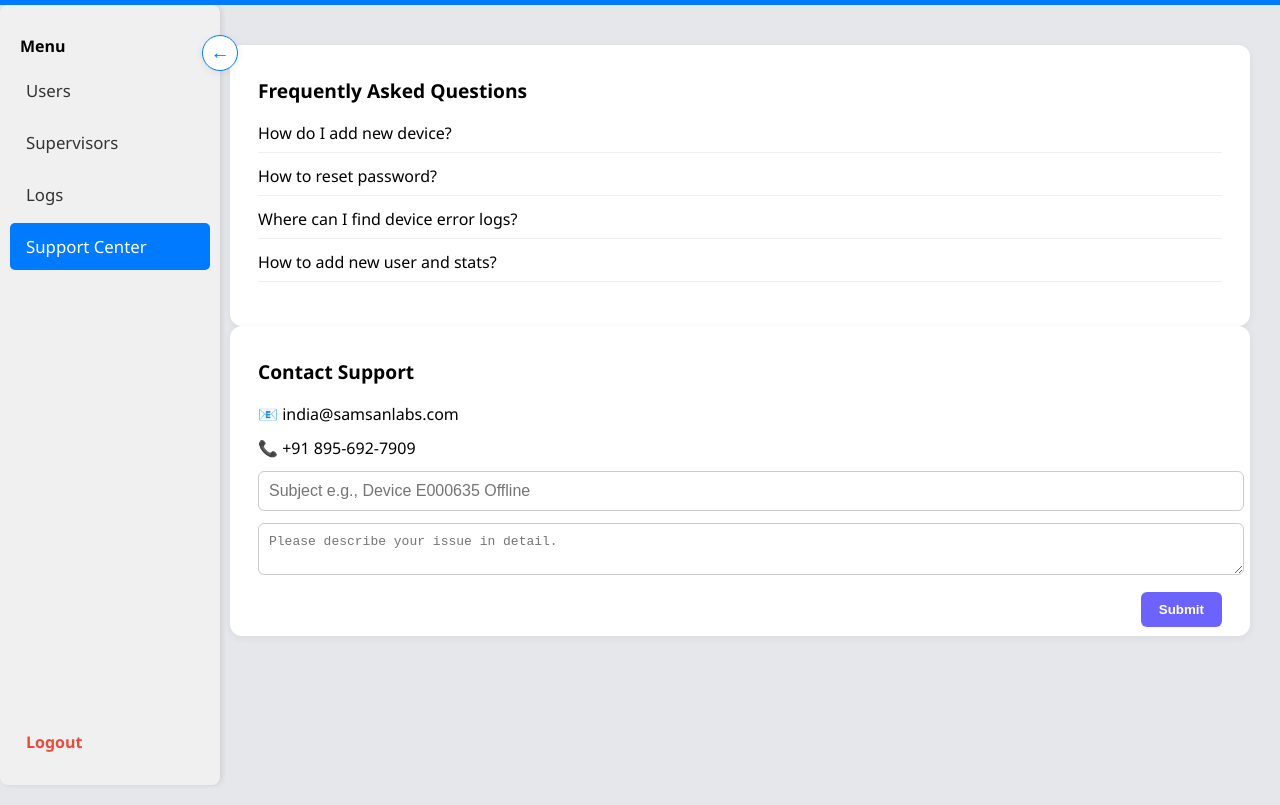
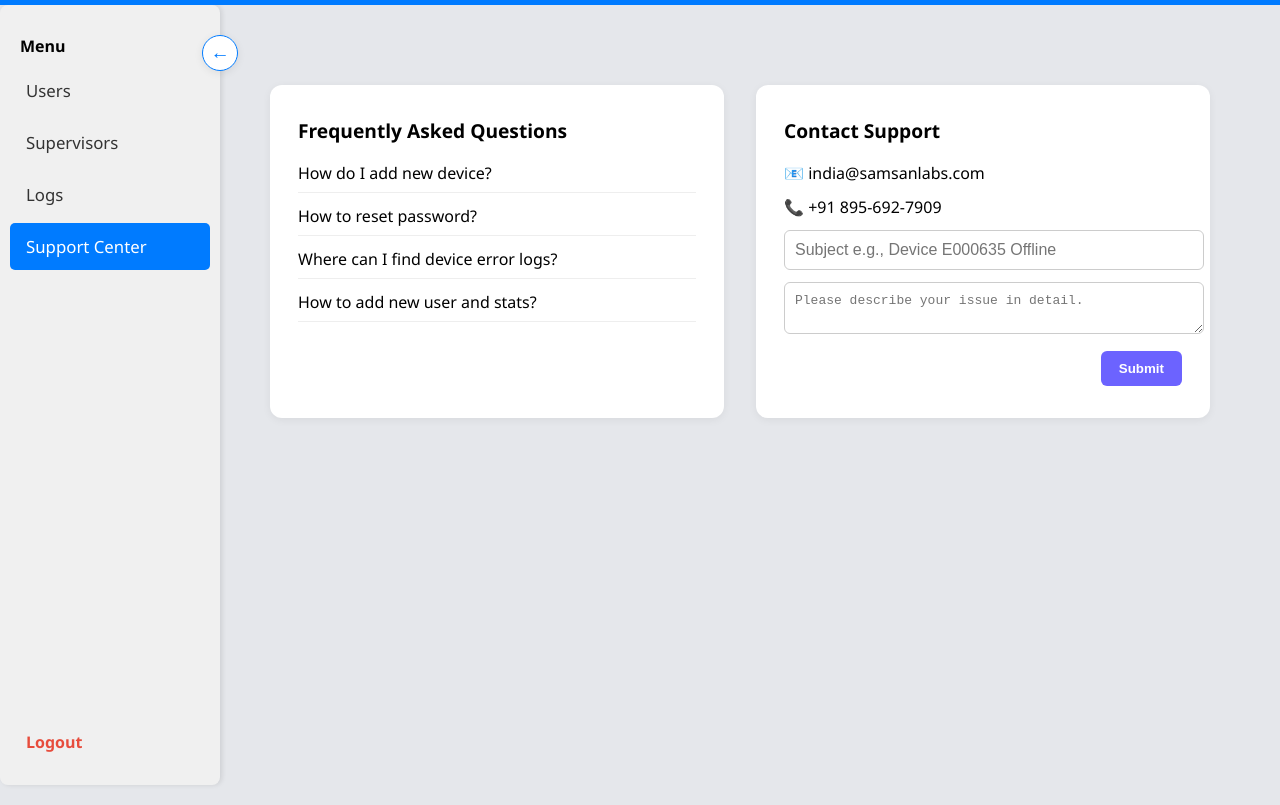
Before and after one commit to DewaKsm1234/ADLEX_Project, a website: page ems_backend/public/support.html in a window 1280 px wide. Shown: the part 55-860 px from the top of the page. Drawn offline with Linux system fonts and the light colour scheme.

Commit message:
Auto-update on 2025-07-07 12:10

```diff
--- a/ems_backend/public/support.html
+++ b/ems_backend/public/support.html
@@ -19,6 +19,15 @@
     .support-logo { height: 40px; margin-bottom: 8px; }
     .support-title { font-size: 2em; font-weight: 700; color: #007bff; margin-bottom: 8px; }
     .support-center-row { display: flex; flex-direction: row; justify-content: center; align-items: flex-start; gap: 40px; margin-top: 24px; }
+    .cards-container {
+    display: flex;
+    flex-wrap: wrap;
+    justify-content: space-between;
+    gap: 32px;
+    padding: 40px;
+    max-width: 1600px;
+    margin: auto;
+    }
     .faq-card, .contact-card { background: #fff; border-radius: 12px; box-shadow: 0 2px 8px rgba(0,0,0,0.06); padding: 32px 28px; min-width: 200px; max-width: 100%; flex: 1 1 380px; }
     .faq-card h3, .contact-card h3 { margin-top: 0; font-size: 1.2em; font-weight: 600; margin-bottom: 18px; }
     .faq-card ul { list-style: none; padding: 0; margin: 0; }
@@ -54,7 +63,7 @@
   </aside>
   <button class="sidebar-hamburger" id="sidebarHamburger" aria-label="Show menu">&#9776;</button>
   <main class="main-content">
-    <div class="support-container">
+    <div class="cards-container">
       <div class="faq-card">
         <h3>Frequently Asked Questions</h3>
         <ul>
```
